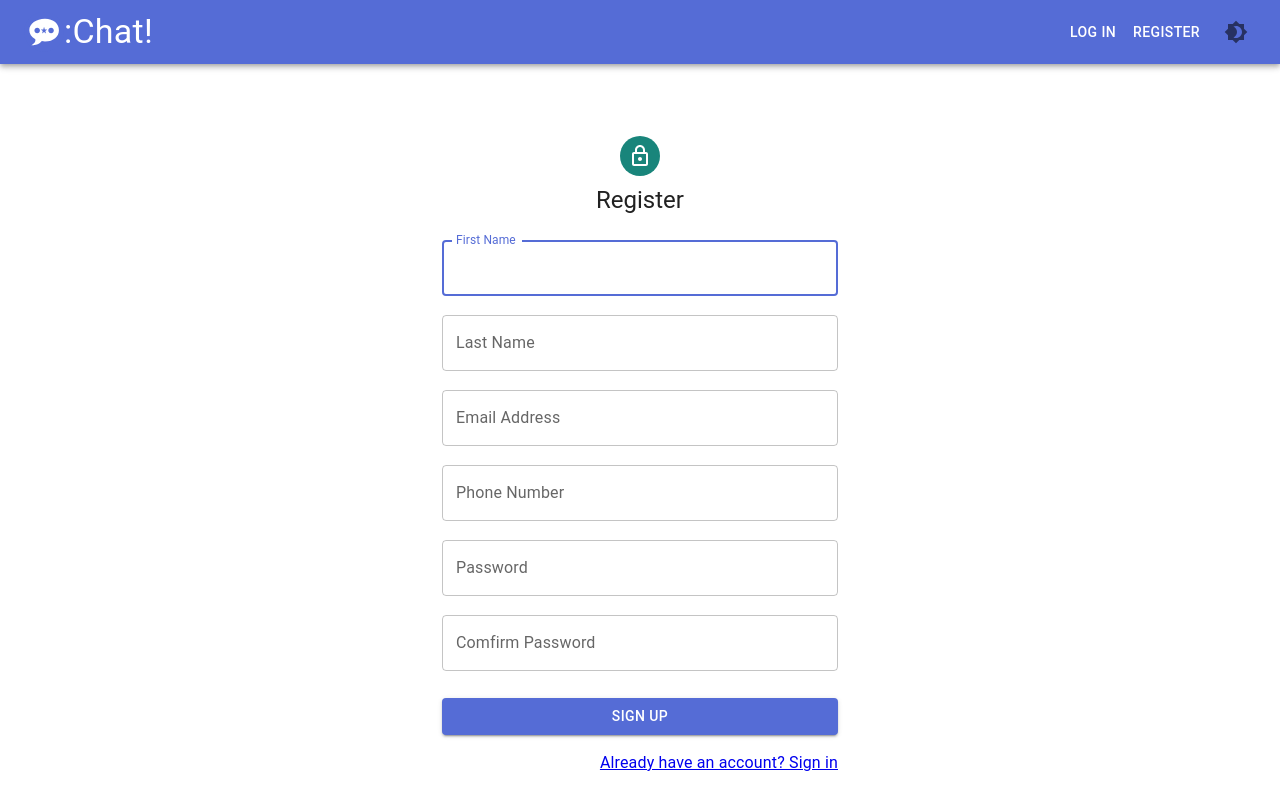
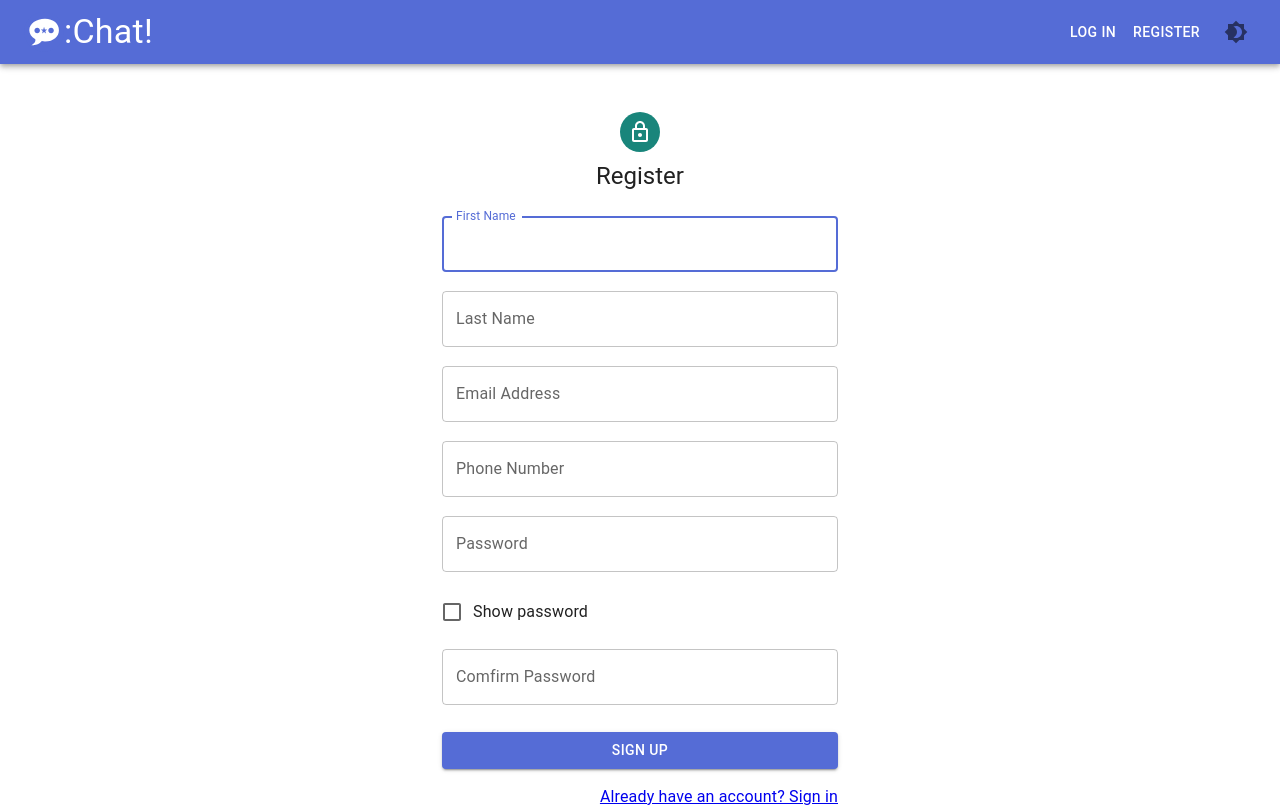
Before and after one commit to Sadykhzadeh/chat-frontend, a Next.js app: page /register in a window 1280 px wide. Built offline with nearby package versions, Linux system fonts and the light colour scheme.

Commit message:
add "Show password" feature + .gitignore update

```diff
--- a/pages/register/index.tsx
+++ b/pages/register/index.tsx
@@ -15,8 +15,27 @@ import { yupResolver } from '@hookform/resolvers/yup';
 import FormHelperText from '@mui/material/FormHelperText';
 import axios from 'axios';
 import router from 'next/router';
+import { Checkbox, FormControlLabel } from '@mui/material';
 
 const SignUp = () => {
+  const [values, setValues] = React.useState({
+    showPassword: false,
+  });
+
+  const handleChange = (prop) => (event: React.ChangeEvent<HTMLInputElement>) => {
+    setValues({ ...values, [prop]: event.target.value });
+  };
+
+  const handleClickShowPassword = () => {
+    setValues({
+      ...values,
+      showPassword: !values.showPassword,
+    });
+  };
+
+  const handleMouseDownPassword = (event: React.MouseEvent<HTMLButtonElement>) => {
+    event.preventDefault();
+  };
 
   // if user is already logged in, redirect to home page
   if (typeof window !== 'undefined' && localStorage.getItem('t')) {
@@ -63,7 +82,7 @@ const SignUp = () => {
     <Container component="main" maxWidth="xs">
       <Box
         sx={{
-          marginTop: 8,
+          marginTop: 5,
           display: 'flex',
           flexDirection: 'column',
           alignItems: 'center',
@@ -127,13 +146,21 @@ const SignUp = () => {
                 fullWidth
                 name="password"
                 label="Password"
-                type="password"
+                type={values.showPassword ? 'text' : 'password'}
                 id="password"
                 autoComplete="new-password"
+                onChange={handleChange('password')}
                 {...register('password')}
                 error={errors.password?.message.length > 0 ? true : false}
               />
               <FormHelperText>{errors.password?.message}</FormHelperText>
+            </Grid>
+            <Grid item xs={12}>
+              <FormControlLabel
+                control={<Checkbox value="allowExtraEmails" color="primary" />}
+                onClick={handleClickShowPassword}
+                label="Show password"
+              />
             </Grid>
             <Grid item xs={12}>
               <TextField
```
Also changed, not shown: pages/login.tsx (+25 -1 lines), 1 other file (tests, documents, lock files or other folders).
